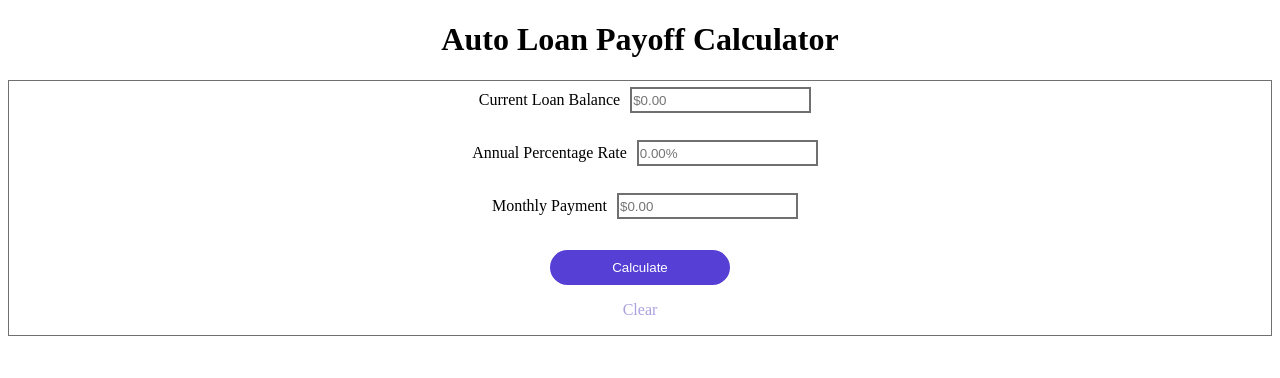
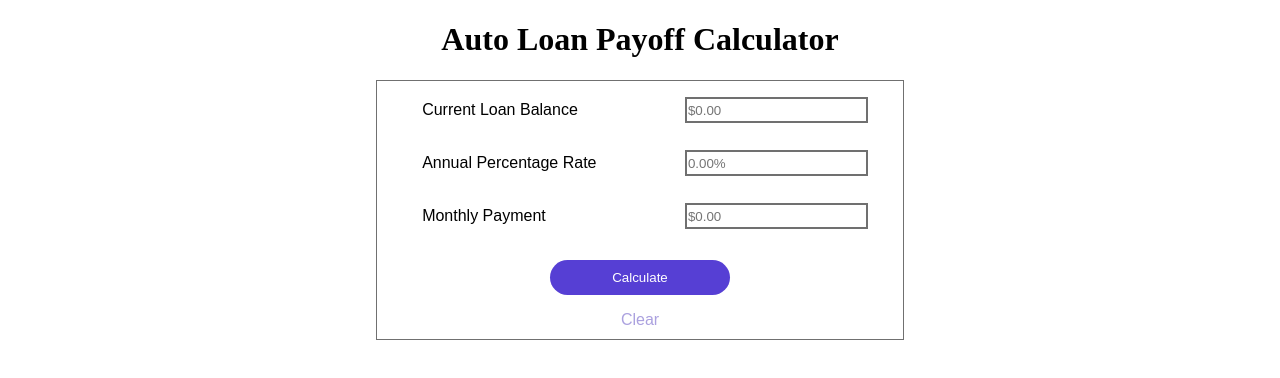
Before and after one commit to Alex-Devonte/Loan_Payoff_Calculator, an Angular app: page / in a window 1280 px wide. Shown: the top 378 px of the page. Built offline with nearby package versions, Linux system fonts and the light colour scheme.

Commit message:
Added additional styling

```diff
--- a/src/app/calculator/calculator.component.css
+++ b/src/app/calculator/calculator.component.css
@@ -1,10 +1,20 @@
 #calculator-container {
   border: 1px solid #707070;
+  font-family: Arial, Helvetica, sans-serif;
   text-align: center;
 }
 
 .field-group {
   margin-bottom: 15px;
+}
+
+.error-msg {
+  background-color: #fcd7de;
+  border: 2px solid #770d0d;
+  color: #c73131;
+  margin: 5px auto;
+  padding: 5px;
+  width: 75%;
 }
 
 .field-label {
@@ -31,7 +41,6 @@ input {
 
 #calculate-btn:hover {
   background-color: #ABA1DF;
-  color: #707070;
   cursor: pointer;
 }
 
@@ -48,3 +57,48 @@ input {
   font-weight: bold;
   text-decoration: underline;
 }
+
+@media screen and (min-width: 320px) {
+  input {
+    width: 90%;
+  }
+}
+
+@media screen and (min-width: 410px) {
+  #calculator-container {
+    margin: 0 auto;
+    padding: 10px;
+    width: 75%;
+  }
+}
+
+@media screen and (min-width: 576px) {
+  label {
+    text-align: left;
+    width: 50%;
+  }
+
+  input {
+    width: 35%;
+  }
+}
+
+@media screen and (min-width: 768px) {
+  input {
+    width: 35%;
+  }
+
+  #calculate-btn {
+    margin-top: 10px
+  }
+
+  #clear {
+    margin-bottom: 0;
+  }
+}
+
+@media screen and (min-width: 992px) {
+  #calculator-container {
+    width: 40%;
+  }
+}
```
